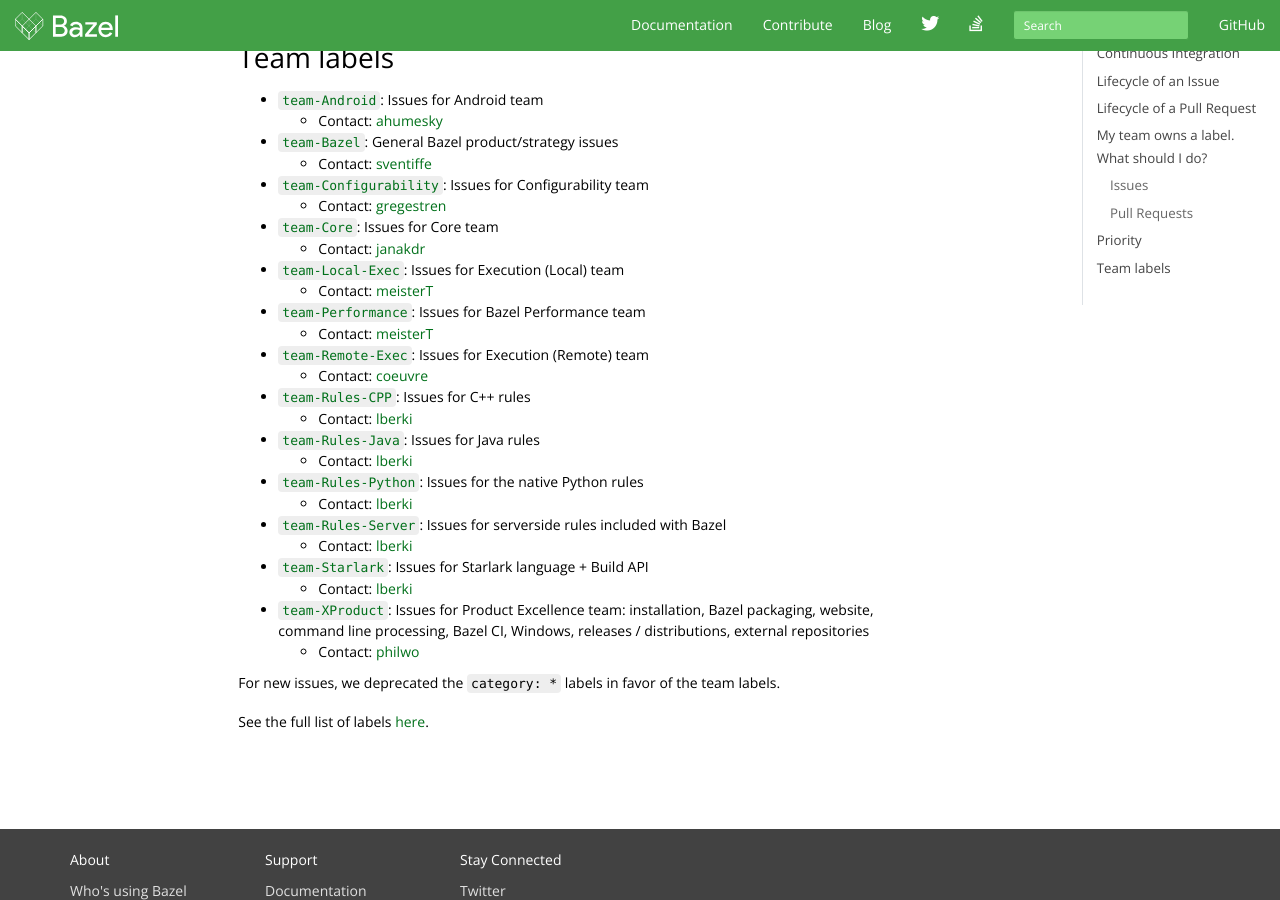
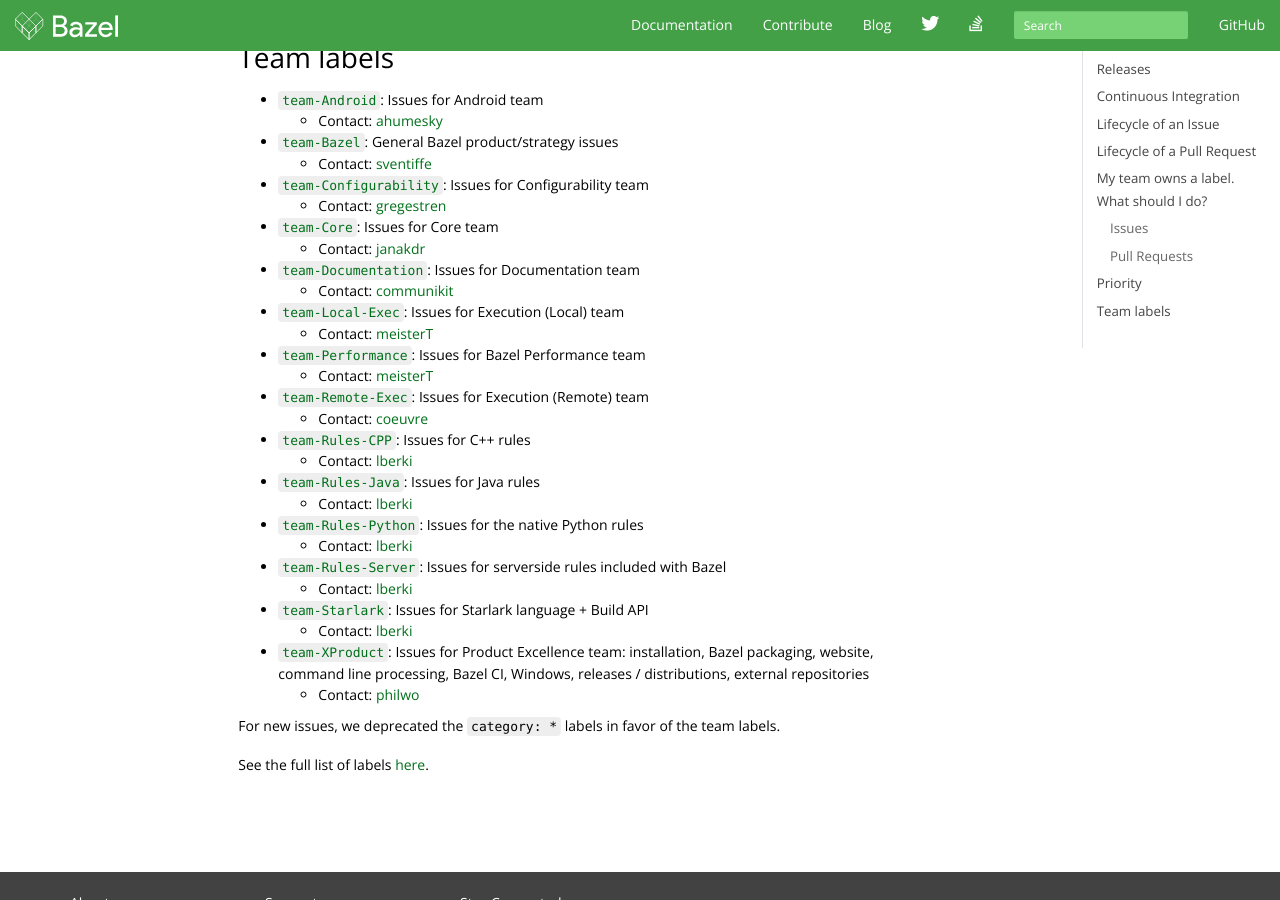
Before and after one commit to bazelbuild/bazel-website, a Jekyll site: the page built from maintaining/maintainers-guide.md, in a window 1280 px wide and 900 px high, scrolled down 3268 px. Built offline with Jekyll 4.4.1, drawn with Linux system fonts in a browser that asks for light colours; nearby versions of some CDN libraries; library files that are not in the unit come from our copies; comment, search, counter and statistics services are not loaded; the table of contents is made by our own code.

Commit message:
Add team-Documentation label and contact (#291)

```diff
--- a/maintaining/maintainers-guide.md
+++ b/maintaining/maintainers-guide.md
@@ -184,6 +184,8 @@
     * Contact: [gregestren](https://github.com/gregestren)
 *   [`team-Core`](https://github.com/bazelbuild/bazel/labels/team-Core): Issues for Core team
     * Contact: [janakdr](https://github.com/janakdr)
+*   [`team-Documentation`](https://github.com/bazelbuild/bazel/labels/team-Documentation): Issues for Documentation team
+    * Contact: [communikit](https://github.com/communikit)
 *   [`team-Local-Exec`](https://github.com/bazelbuild/bazel/labels/team-Local-Exec): Issues for Execution (Local) team
     * Contact: [meisterT](https://github.com/meisterT)
 *   [`team-Performance`](https://github.com/bazelbuild/bazel/labels/team-Performance): Issues for Bazel Performance team
```
